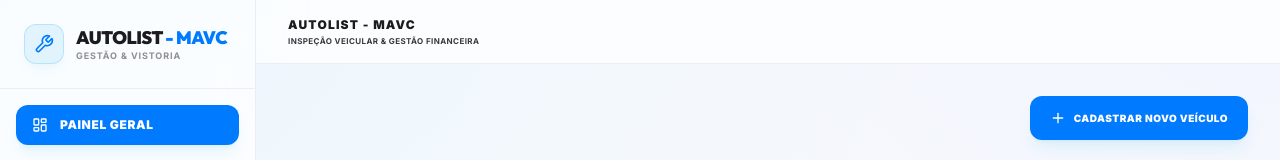
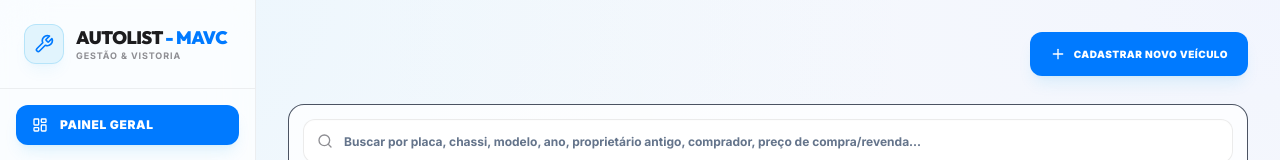
Before and after one commit to manaeletro-bot/autolist-mavc, a React (Vite) app: page / in a window 1280 px wide. Shown: the top 160 px of the page. Built offline with nearby package versions, Linux system fonts and the light colour scheme; no server answers; the database is empty.

Commit message:
ui: remove duplicate header title on desktop view

```diff
--- a/src/components/Layout.jsx
+++ b/src/components/Layout.jsx
@@ -142,8 +142,8 @@ export default function Layout({ children, currentTab, setCurrentTab, onAddVehic
       {/* Main Content Area */}
       <div className="flex-1 flex flex-col overflow-hidden h-full">
         {/* Header */}
-        <header className="h-16 border-b border-slate-800 bg-slate-900/40 backdrop-blur-md px-4 md:px-8 flex items-center justify-between shrink-0">
-          <div className="flex flex-col justify-center">
+        <header className="h-16 border-b border-slate-800 bg-slate-900/40 backdrop-blur-md px-4 md:px-8 flex items-center justify-between shrink-0 md:hidden">
+          <div className="flex flex-col justify-center md:hidden">
             <span className="text-xs font-black uppercase text-white tracking-widest">
               AUTOLIST - MAVC
             </span>
```
